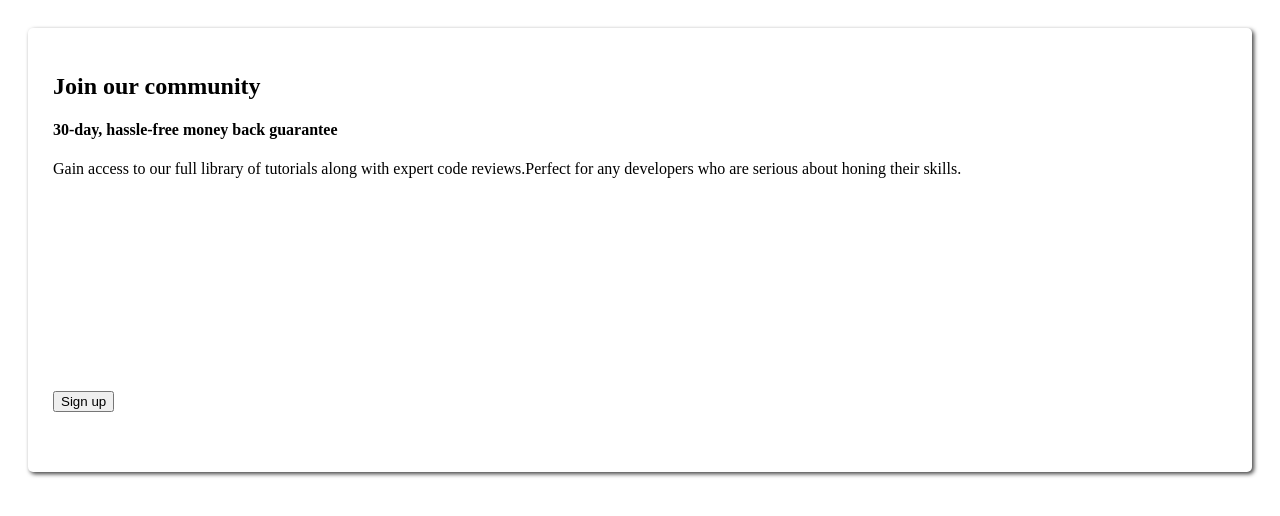
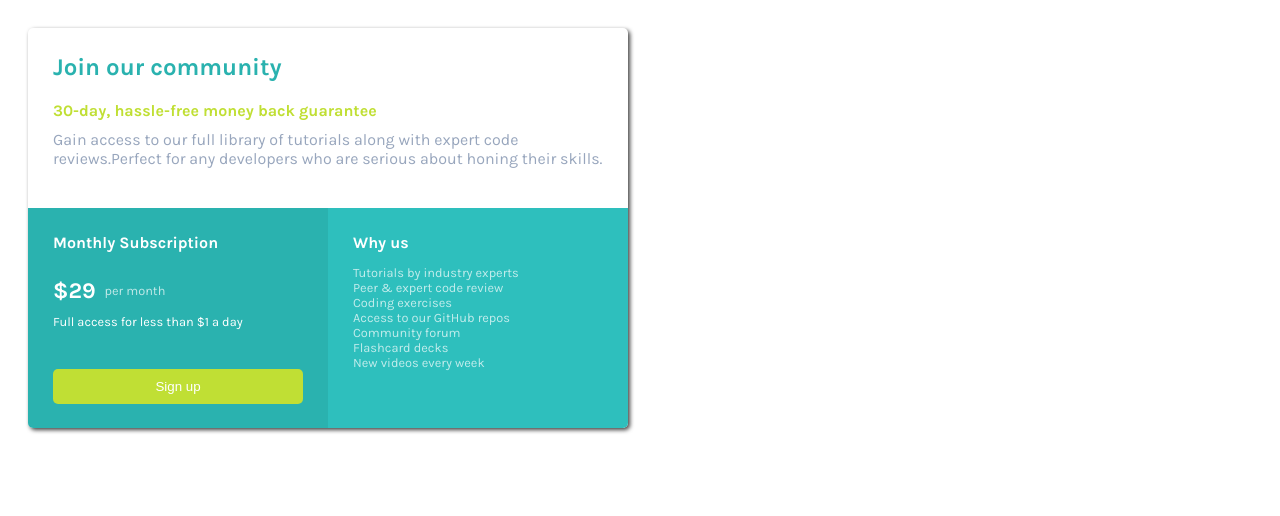
Before and after one commit to stefan123283/pricing-card-frontend-mentor-challenge, a plain HTML site: page index.html in a window 1280 px wide. Drawn offline with Linux system fonts and the light colour scheme.

Commit message:
Update style.css

```diff
--- a/style.css
+++ b/style.css
@@ -1,39 +1,128 @@
-body {
+html{
+  box-sizing: border-box;
+  font-family: 'Karla', sans-serif;
+  font-size: 16px;
+}
+
+body{
   padding: 20px;
 }
 
-#card {
-    width: 100%; /* Set the width to be a percentage */
-    height: auto; /* Set the height to be automatic */
-    box-shadow: 2px 2px 4px 0px rgba(0, 0, 0, 0.75);
+h2,h4,p{
+  margin: 0;
+}
+
+*, *:before, *:after{
+  box-sizing: inherit;
+}
+
+#card{
+  width: 600px;
+  height: 400px;
+  box-shadow: 2px 2px 4px 0px rgba(0,0,0,0.75);
   border-radius: 5px;
   overflow: hidden;
-    margin: 0 auto;
 }
 
-#top-section {
-    width: 100%; /* Set the width to be a percentage */
+#top-section{
+  width: 100%;
+  height: 45%;
   padding: 25px;
 }
 
-#bottom-section {
-    width: 100%; /* Set the width to be a percentage */
-    height: auto; /* Set the height to be automatic */
+#bottom-section{
+  width: 100%;
+  height: 55%;
   color: white;
-    display: flex; /* using flex display allows the elements inside to be responsive */
 }
 
-#left-bottom-section, #right-bottom-section {
-    /* Set the width to be a percentage and add flex-basis, also set height to be automatic*/
-    width: 100%;
-    height: auto;
-    flex-basis: 50%;
+#left-bottom-section{
+  vertical-align: top;
+  display: inline-block;
+  width: 50%;
+  height: 100%;
+  background-color: #2ab2af;
   padding: 25px;
 }
 
-/* Add this media query to adjust the layout on screens that are less than 650px wide */
-@media (max-width: 650px) {
-    #left-bottom-section, #right-bottom-section {
-        flex-basis: 100%;
+#right-bottom-section{
+  vertical-align: top;
+  display: inline-block;
+  width: 50%;
+  height: 100%;
+  background-color: #2ebfbd;
+  padding: 25px;
+}
+
+#top-section h2{
+  color: #2ab2af;
+  margin-bottom: 20px;
+}
+
+#top-section h4{
+  color: #c0df34;
+  margin-bottom: 10px;
+}
+
+#top-section p{
+  color: #98a6bd;
+}
+
+button{
+  color: white;
+  background-color: #c0df34;
+  border: none;
+  padding: 10px;
+  width: 100%;
+  border-radius: 5px;
+}
+
+button:hover{
+  cursor: pointer;
+  background-color: #a9c42d;
+  transform: scale(1.02);
+}
+
+#price{
+  font-weight: 700;
+  font-size: 1.4rem;
+}
+
+#left-bottom-section h4{
+  margin-bottom: 25px;
+}
+
+#left-bottom-section p{
+  font-size: 0.8rem;
+  margin-bottom: 40px;
+}
+
+#price-frequency, #price{
+  display: inline-block;
+}
+
+#price-frequency{
+  position: relative;
+  top: -3px;
+  font-size: 0.8rem;
+  opacity: 0.7;
+  margin-left: 5px;
+}
+
+#price-container{
+  margin-bottom: 10px;
+}
+
+ul{
+  padding: 0;
+  list-style: none;
+  font-size: 0.8rem;
+  opacity: 0.7;
+}
+
+@media (max-width: 650px){
+  #left-bottom-section, #right-bottom-section, #card{
+    width: 100%;
+    height: auto;
   }
 }
```
Lines whose indentation alone changed are shown as unchanged.
